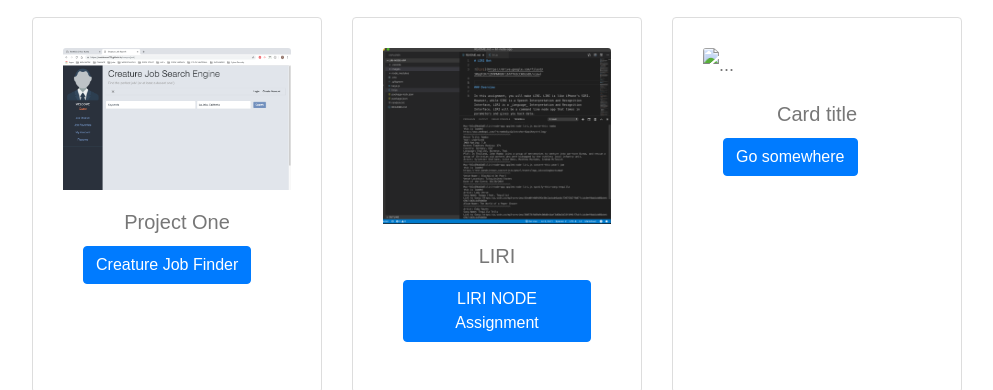
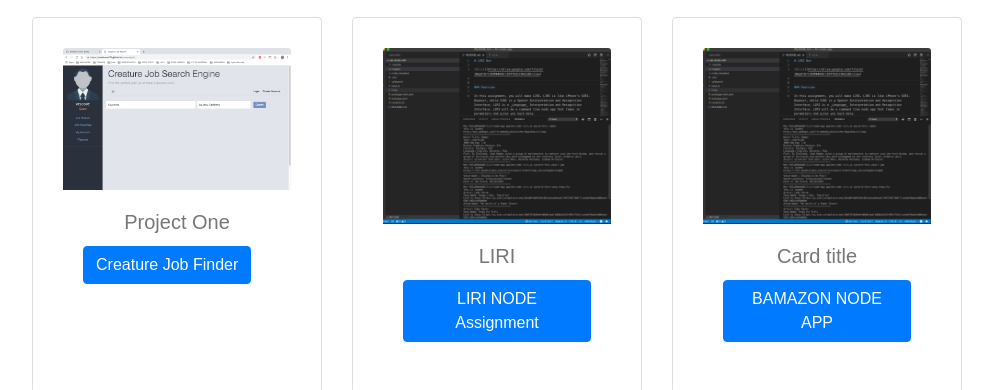
Before and after one commit to obgoody/Bootstrap-Portfolio, a plain HTML site: page portfolio.html in a window 1280 px wide. Shown: the part 205-595 px from the top of the page, without its empty margins (143-1136 px from the left). Drawn offline with nearby package versions, Linux system fonts and the light colour scheme.

Commit message:
update nodesql

```diff
--- a/portfolio.html
+++ b/portfolio.html
@@ -72,11 +72,11 @@
           </div>
         </div>
         <div class="card">
-          <img src="..." class="card-img-top" alt="...">
+          <img src="assets/bamazon.png" class="card-img-top" alt="...">
           <div class="card-body">
             <h5 class="card-title">Card title</h5>
 
-            <a href="#" class="btn btn-primary">Go somewhere</a>
+            <a href="https://obgoody.github.io/node-sql/" class="btn btn-primary">BAMAZON NODE APP</a>
           </div>
         </div>
       </div>
```
Also changed, not shown: assets/bamazon.png (added).
